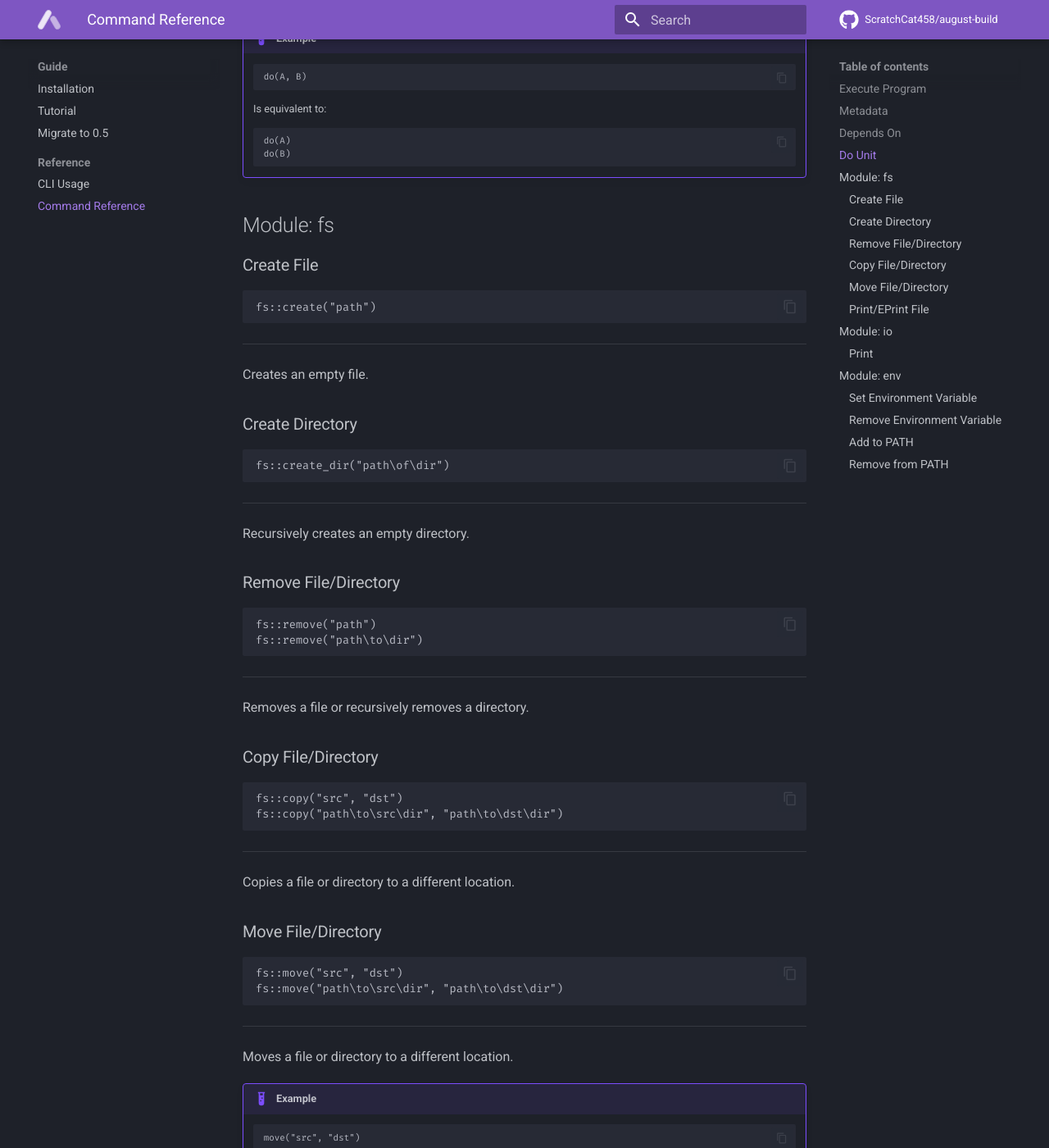
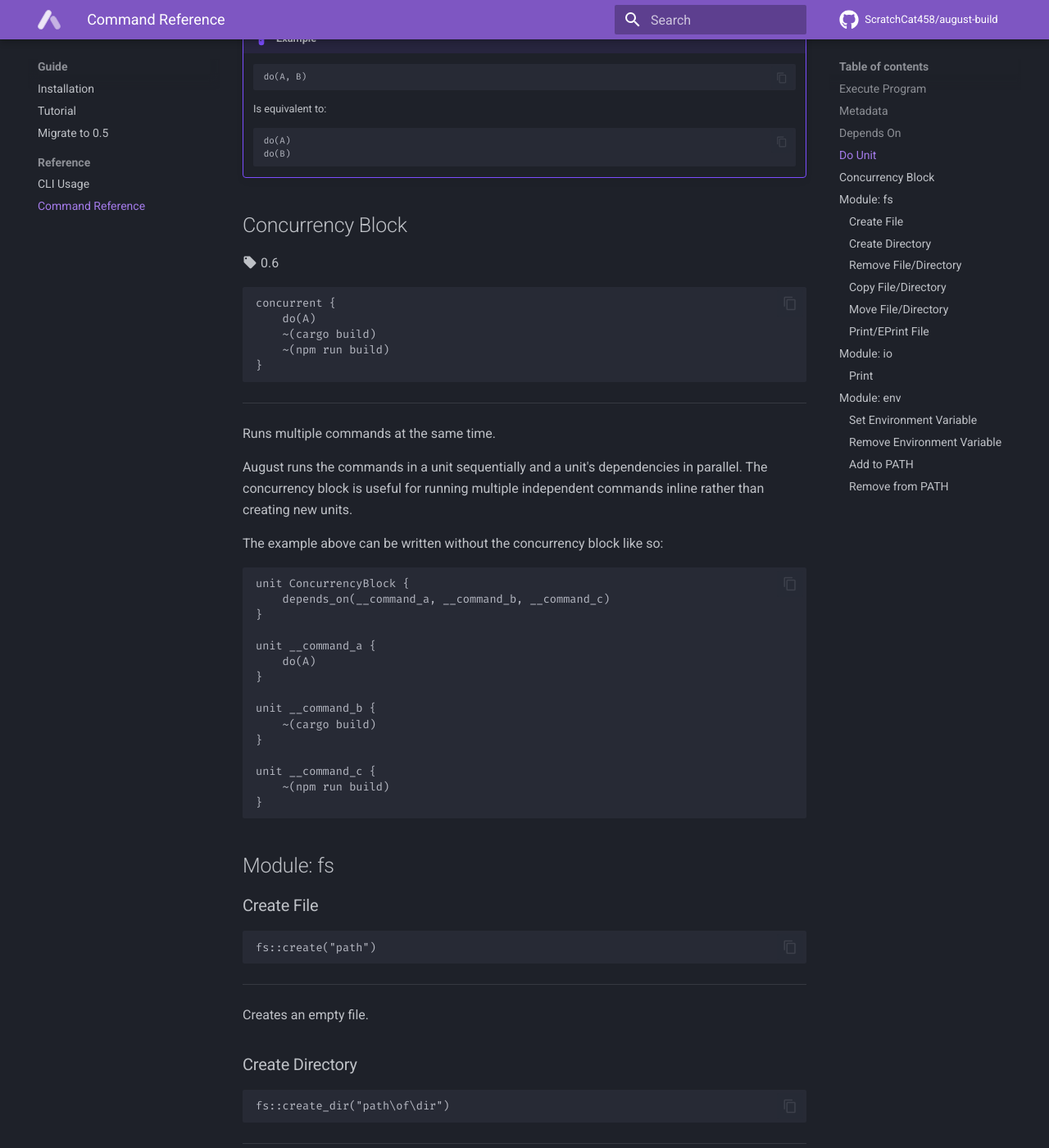
Before and after one commit to ScratchCat458/august-build, an MkDocs documentation site: the page built from docs/guide/commands.md, in a window 1280 px wide and 1400 px high, scrolled down 1271 px. Shown: the whole window at 82% size. Built offline with MkDocs 1.6.1 and Material for MkDocs 9.7.7, drawn with Linux system fonts in a browser that asks for light colours; comment, search, counter and statistics services are not loaded.

Commit message:
docs: Document concurrency blocks and runtime change

````diff
--- a/docs/guide/commands.md
+++ b/docs/guide/commands.md
@@ -58,6 +58,44 @@ Runs a unit sequentially.
     do(A)
     do(B)
     ```
+
+## Concurrency Block
+
+:material-tag: 0.6
+
+```august
+concurrent {
+    do(A)
+    ~(cargo build)
+    ~(npm run build)
+}
+```
+
+---
+Runs multiple commands at the same time.
+
+August runs the commands in a unit sequentially and a unit's dependencies in parallel.
+The concurrency block is useful for running multiple independent commands inline rather than creating new units.
+
+The example above can be written without the concurrency block like so:
+```august
+unit ConcurrencyBlock {
+    depends_on(__command_a, __command_b, __command_c)
+}
+
+unit __command_a {
+    do(A)
+}
+
+unit __command_b {
+    ~(cargo build)
+}
+
+unit __command_c {
+    ~(npm run build)
+}
+```
+
 
 ## Module: fs
 
--- a/mkdocs.yml
+++ b/mkdocs.yml
@@ -30,7 +30,6 @@ theme:
 
 plugins:
   - search
-  - social
 
 markdown_extensions:
   - admonition
````
Also changed, not shown: docs/guide/cli.md (+16 -0 lines).
